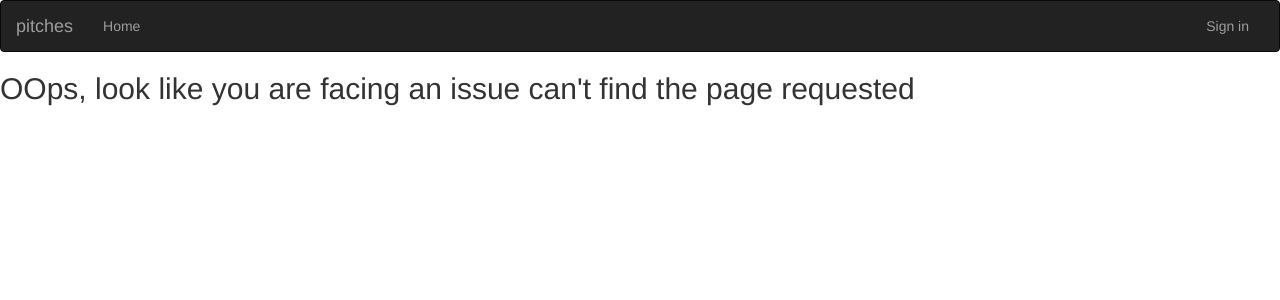
After one commit to juru-juliette/pitchApp, a Flask app: template app/templates/fourOwfour.html in a window 1280 px wide. The commit adds this page. Shown: the top 300 px of the page. Run offline with Flask 2, Linux system fonts and the light colour scheme; the template is opened without the code that fills it, so the values that code supplies are empty; some libraries are stand-ins or nearby versions.

Commit message:
now I can see navbar on my page

```diff
--- a/app/__init__.py
+++ b/app/__init__.py
@@ -3,7 +3,8 @@ from flask_sqlalchemy import SQLAlchemy
 from flask_bootstrap import Bootstrap
 from config import config_options
 from flask_login import LoginManager
-
+from flask_mail import Mail
+mail = Mail()
 bootstrap = Bootstrap()
 db = SQLAlchemy()
 login_manager = LoginManager()
@@ -28,6 +29,6 @@ def create_app(config_name):
     bootstrap.init_app(app)
     db.init_app(app)
     login_manager.init_app(app)
-
+    mail.init_app(app)
 
     return app
--- a/app/auth/views.py
+++ b/app/auth/views.py
@@ -1,12 +1,11 @@
 from flask import render_template,redirect,url_for, flash,request
+from .. import db
+from . import auth
 from flask_login import login_user,logout_user,login_required
 from ..models import User
 from .forms import LoginForm,RegistrationForm
 from ..email import mail_message
 
-from .. import db
-
-from . import auth
 
 @auth.route('/login',methods=['GET','POST'])
 def login():
--- a/app/main/views.py
+++ b/app/main/views.py
@@ -15,4 +15,4 @@ def index():
     title = '60 seconds to impress someone'
     user= User.query.all()
 
-    return render_template('index.html', title = title)
+    return render_template('index.html', title = title,user = user)
--- /dev/null
+++ b/app/templates/fourOwfour.html
@@ -0,0 +1,5 @@
+{% extends 'base.html'%}
+
+{% block content %}
+    <h2>OOps, look like you are facing an issue can't find the page requested</h2>
+{% endblock%}
--- a/app/templates/index.html
+++ b/app/templates/index.html
@@ -1,8 +1,8 @@
+{% extends 'base.html'%}
 {% block content %}
-
 <div class="container">
     <form>
-        <input type="text" name="movie_query" placeholder="Search for a Movie" class="form-control">
+        <input type="text" name="movie_query" placeholder="Search for pitch" class="form-control">
         <input type="submit"  value="Submit" class="btn btn-default">
     </form>
 
--- a/app/templates/navbar.html
+++ b/app/templates/navbar.html
@@ -2,12 +2,12 @@
     <div class="container-fluid">
         <div class="navbar-header">
             <button type="button" class="navbar-toggle" data-toggle="collapse" data-target=".navbar-collapse">
-              <span class="sr-only">Toggle navigation</span>
-              <span class="icon-bar"></span>
-              <span class="icon-bar"></span>
-              <span class="icon-bar"></span>
+                <span class="sr-only">Toggle navigation</span>
+                <span class="icon-bar"></span>
+                <span class="icon-bar"></span>
+                <span class="icon-bar"></span>
             </button>
-            <a class="navbar-brand" href="/"> PITCHES </a>
+            <a class="navbar-brand" href="/"> pitches</a>
         </div>
         <div class="navbar-collapse collapse">
             <ul class="nav navbar-nav">
@@ -15,20 +15,14 @@
             </ul>
             <ul class="nav navbar-nav navbar-right">
                 {% if current_user.is_authenticated %}
-                <li style="color:white;padding:15px;">{{current_user.username}}</li>
+                <!-- <li style="color:white;padding:15px;">{{current_user.username}}</li> -->
+                <li><a href="{{url_for('main.profile',uname=current_user.username)}}">Profile</a></li>
                 <li><a href="{{url_for('auth.logout')}}">Sign out</a></li>
                 {% else %}
                 <li><a href="{{url_for('auth.login')}}">Sign in</a></li>
                 {%endif%}
             </ul>
-            <ul class="nav navbar-nav navbar-right">
-              {% if current_user.is_authenticated %}
-              <li><a href="{{url_for('main.profile',uname=current_user.username)}}">Profile</a></li>
-              <li><a href="{{url_for('auth.logout')}}">Sign out</a></li>
-              {% else %}
-              <li><a href="{{url_for('auth.login')}}">login</a></li>
-              {%endif%}
-            </ul>
         </div>
+
     </div>
 </div>
```
Also changed, not shown: app/templates/email/welcome_user.html (added), app/templates/email/welcome_user.txt (added).
